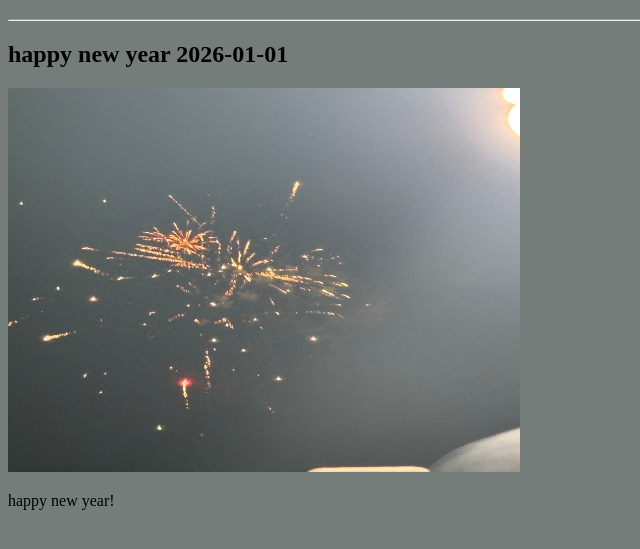
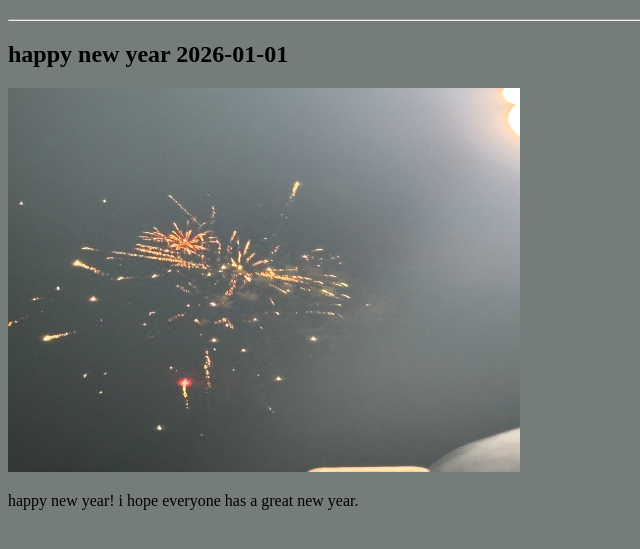
Before and after one commit to zahranguy/webstie, a plain HTML site: page blog.html in a window 1280 px wide. Shown: the part 87-636 px from the top of the page, without its empty margins (0-640 px from the left). Drawn offline with Linux system fonts and the light colour scheme.

Commit message:
dsfadsffasdf

```diff
--- a/blog.html
+++ b/blog.html
@@ -10,4 +10,4 @@
 <hr>
 <h2>happy new year 2026-01-01</h2>
 <img src="images/IMG_0787.JPG" alt="new year" width="512" height="384">
-<p>happy new year!</p>
+<p>happy new year! i hope everyone has a great new year.</p>
```
